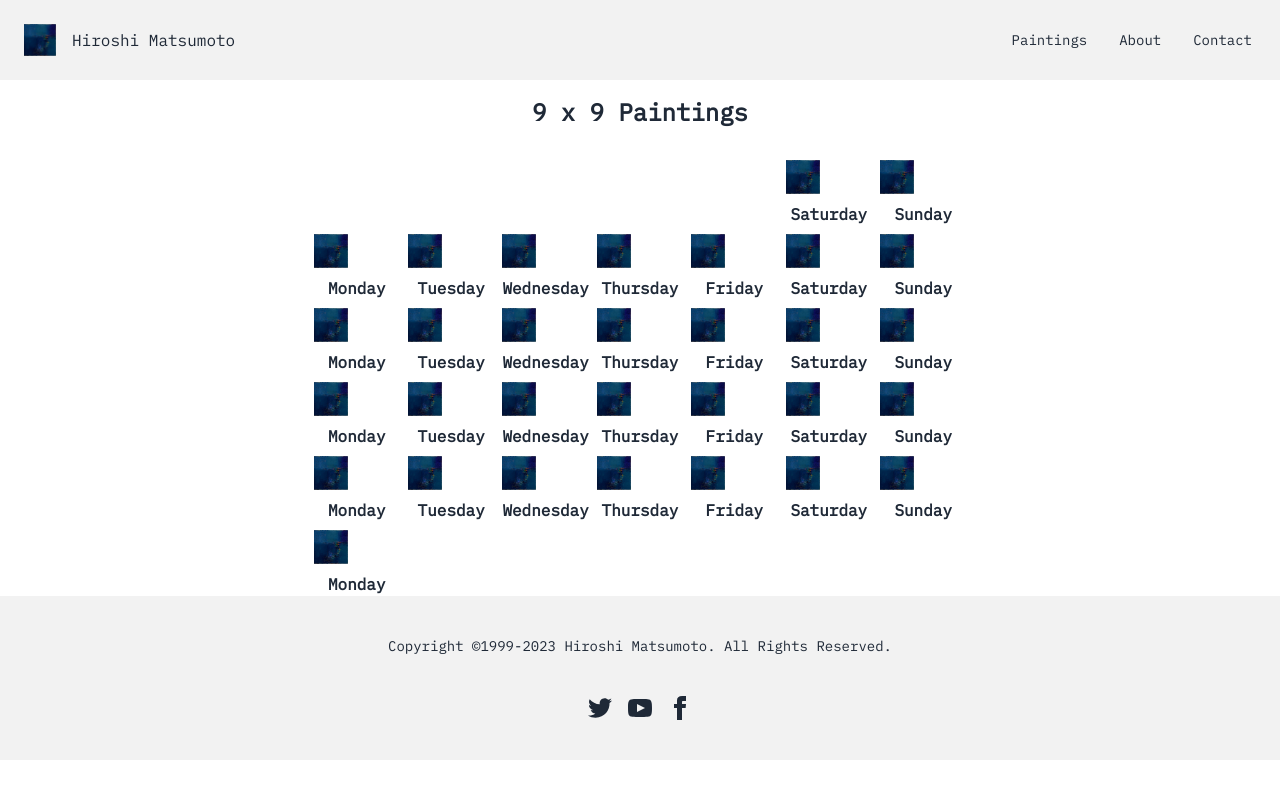
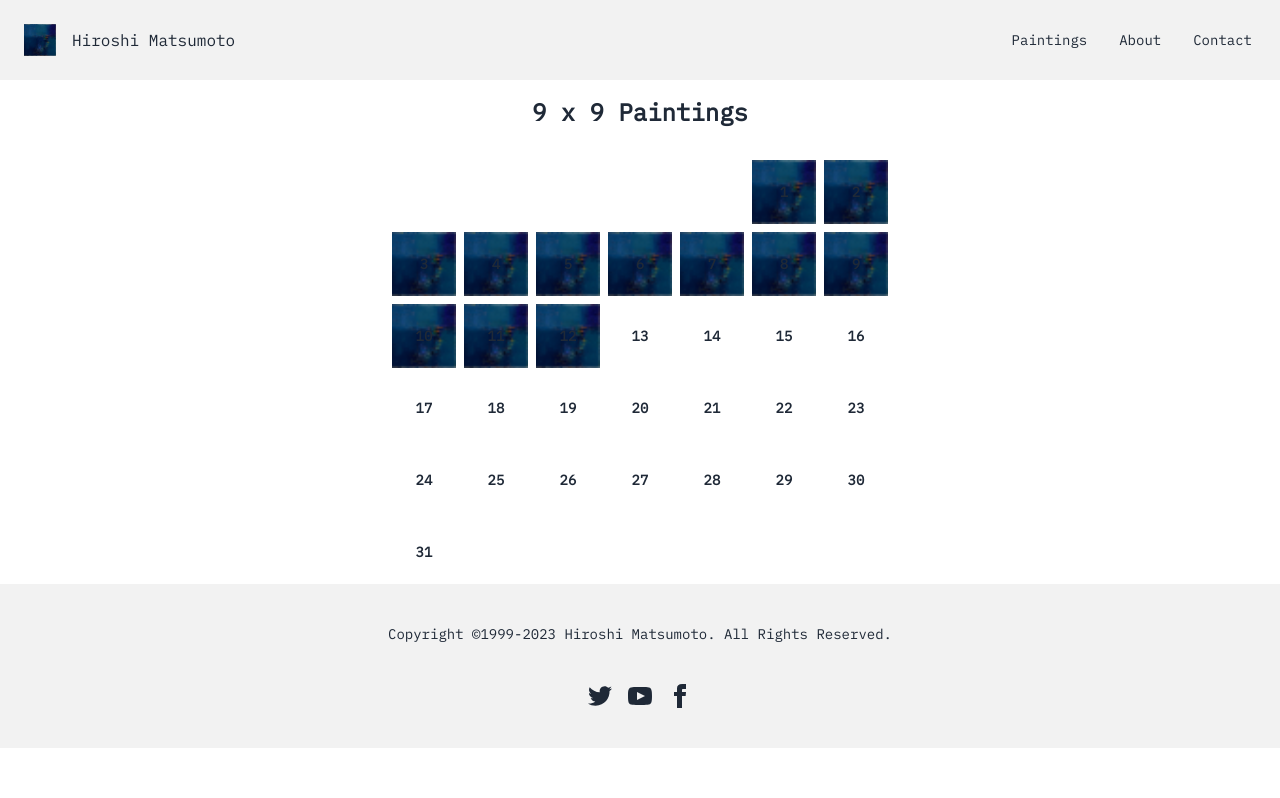
Before and after one commit to dmhd6219/innopolis-fwd-project, a SvelteKit app: page /paintings in a window 1280 px wide. Built offline with nearby package versions, Linux system fonts and the light colour scheme.

Commit message:
Better calendar of paintings

```diff
--- a/src/routes/components/PaintingsCalendar.svelte
+++ b/src/routes/components/PaintingsCalendar.svelte
@@ -1,7 +1,16 @@
 <script lang="ts">
-    import { onMount } from "svelte";
-    import { getMonth, getYear, startOfMonth, getDay, format } from "date-fns";
-    import imgTest from '$lib/9_by_9_paintings/2023-7-1.png'
+	import { onMount } from 'svelte';
+	import {
+		getMonth,
+		getYear,
+		startOfMonth,
+		getDay,
+		format,
+		isAfter,
+		isBefore,
+		isToday
+	} from 'date-fns';
+	import imgTest from '$lib/9_by_9_paintings/2023-7-1.png';
 
 	const currentDate = new Date();
 	const currentMonth = getMonth(currentDate);
@@ -10,27 +19,48 @@
 
 	const daysInMonth = new Date(currentYear, currentMonth + 1, 0).getDate();
 
-    let calendarDays: { date: number | null, imagePath?: string, dayOfWeek?: string }[] = [];
+	let calendarDays: { date: number | null; isFuture: boolean; dayOfWeek?: string }[] = [];
 
 	// Получение массива дней для текущего месяца
 	function generateCalendarDays() {
 		calendarDays = [];
 
 		for (let i = 0; i < firstDayOfMonth; i++) {
-        calendarDays.push({ date: null });
+			calendarDays.push({ date: null, isFuture: false });
 		}
 
 		for (let i = 1; i <= daysInMonth; i++) {
 			const date = new Date(currentYear, currentMonth, i);
-        // const imagePath = `$lib/9_by_9_paintings/${currentYear}-${currentMonth + 1}-${i}.png`;
-        const imagePath = imgTest;
+			const isFuture = isAfter(date, currentDate);
 			const dayOfWeek = format(date, 'EEEE');
-        calendarDays.push({ date: i, imagePath, dayOfWeek });
+			calendarDays.push({ date: i, isFuture, dayOfWeek });
 		}
 	}
 
 	onMount(generateCalendarDays);
 </script>
+
+<div class="flex flex-col items-center">
+	<h1 class="text-2xl font-bold mt-4 mb-8">9 x 9 Paintings</h1>
+
+	<div class="grid-container">
+		{#each calendarDays as { date, isFuture, dayOfWeek }, i}
+			{#if date !== null}
+				<div class="grid-item">
+					{#if isFuture}
+						<div class="white-square" />
+						<p class="day-number">{date}</p>
+					{:else}
+						<img src={imgTest} alt={`Day ${date}`} />
+						<p class="day-number">{date}</p>
+					{/if}
+				</div>
+			{:else}
+				<div class="empty-item" />
+			{/if}
+		{/each}
+	</div>
+</div>
 
 <style>
 	.grid-container {
@@ -42,30 +72,33 @@
 	.grid-item {
 		position: relative;
 		overflow: hidden;
-      padding-bottom: 100%;
+		padding-bottom: 0;
+		background-color: #ffffff;
 	}
 
 	.grid-item img {
-      position: absolute;
-      top: 0;
-      left: 0;
+		display: block;
 		width: 100%;
 		height: 100%;
 		object-fit: cover;
 	}
+
+	.empty-item {
+		padding-bottom: 100%;
+		background-color: #ffffff;
+	}
+
+	.day-number {
+		position: absolute;
+		top: 50%;
+		left: 50%;
+		transform: translate(-50%, -50%);
+		font-size: 0.875rem;
+		font-weight: bold;
+	}
+	.white-square {
+		width: 4rem;
+		height: 4rem;
+		background-color: #ffffff;
+	}
 </style>
-
-  <div class="flex flex-col items-center">
-    <h1 class="text-2xl font-bold mt-4 mb-8">9 x 9 Paintings</h1>
-
-    <div class="grid-container">
-      {#each calendarDays as { date, imagePath, dayOfWeek }, i}
-        <div class="w-full aspect-w-1 aspect-h-1">
-          {#if date !== null}
-            <img src={imagePath} alt={`Day ${date}`} />
-            <p class="mt-2 text-center font-semibold">{dayOfWeek}</p>
-          {/if}
-        </div>
-      {/each}
-    </div>
-  </div>
```
Lines whose indentation alone changed are shown as unchanged.
